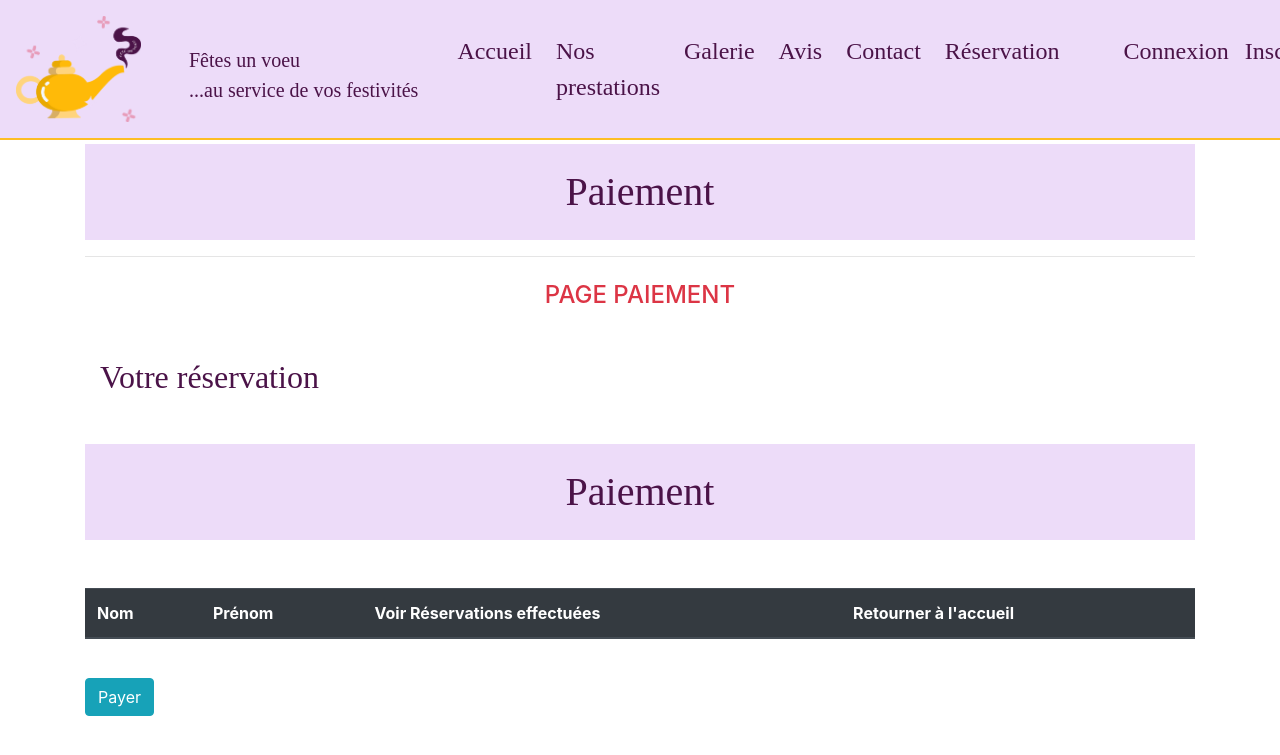
After one commit to PriscaR78/fetes_un_voeu, a Symfony app: template templates/pagePaiement.html.twig in a window 1280 px wide. The commit adds this page. Shown: the top 755 px of the page. Run offline with Twig, Linux system fonts and the light colour scheme; the template is opened without the code that fills it, so the values that code supplies are empty; some libraries are stand-ins or nearby versions; some web fonts are replaced.

Commit message:
LUNDI SOIR

```diff
--- a/templates/laurence/detail_pack.html.twig
+++ b/templates/laurence/detail_pack.html.twig
@@ -1,4 +1,4 @@
-{% extends 'base.html.twig' %}
+{% extends 'modeleConnexion.html.twig' %}
 
 {% block body %}
 
--- /dev/null
+++ b/templates/pagePaiement.html.twig
@@ -0,0 +1,49 @@
+{% extends 'modeleConnexion.html.twig' %}
+{% block body %}
+    <div class="container mt-4">
+        <h1 class="text-center p-4" style="background-color: #EDDCF9">Paiement</h1>
+        <hr>
+        <div class="container mt-4">
+            <h4 class="text-danger text-center mt-4">PAGE PAIEMENT</h4>
+            <h2 class="mt-5">Votre réservation</h2>
+        </div>
+    </div>
+    <div class="container mt-4">
+        <h1 class="text-center mt-5 mb-5 p-4" style="background-color: #EDDCF9">Paiement</h1>
+        {% for message in app.flashes('success') %}
+            <div class="col-md-6 bg-secondary p-4 rounded mx-auto text-center text-white mb-3">
+                {{ message }}
+            </div>
+        {% endfor %}
+        {% for message in app.flashes('danger') %}
+            <div class="col-md-6 bg-danger p-4 rounded mx-auto text-center text-white mb-3">
+                {{ message }}
+            </div>
+        {% endfor %}
+        <div class="row justify-content-end">
+        </div>
+        <table class="table table-striped">
+            <thead class="thead-dark">
+            <tr>
+                <th scope="col">Nom</th>
+                <th scope="col">Prénom</th>
+                <th scope="col">Voir Réservations effectuées</th>
+                <th scope="col">Retourner à l'accueil</th>
+            </tr>
+            </thead>
+            <tbody class="text-center">
+
+                <tr>
+
+                    {#<td>{{ reservation.pack.nom }}</td>#}
+{#                    <td><a href="{{ path('resa_client', {'id': user.id }) }}"><img src="{{ asset('images/loupe.png') }}" alt="voir"></a></td>#}
+{#                    <td><a href="{{ path('/')}}"><img src="{{ asset('images/delete.png') }}" alt="accueil"></a></td>#}
+                </tr>
+
+            </tbody>
+        </table>
+        <button class="btn btn-info mt-4 mb-4" type="submit">Payer</button>
+    </div>
+
+    {{ reservation.id }}
+        {% endblock %}
```
Also changed, not shown: src/Controller/LaurenceController.php (+25 -30 lines), templates/laurence/reservation.html.twig (+9 -7 lines), templates/paiement.html.twig (deleted, +0 -45 lines).
